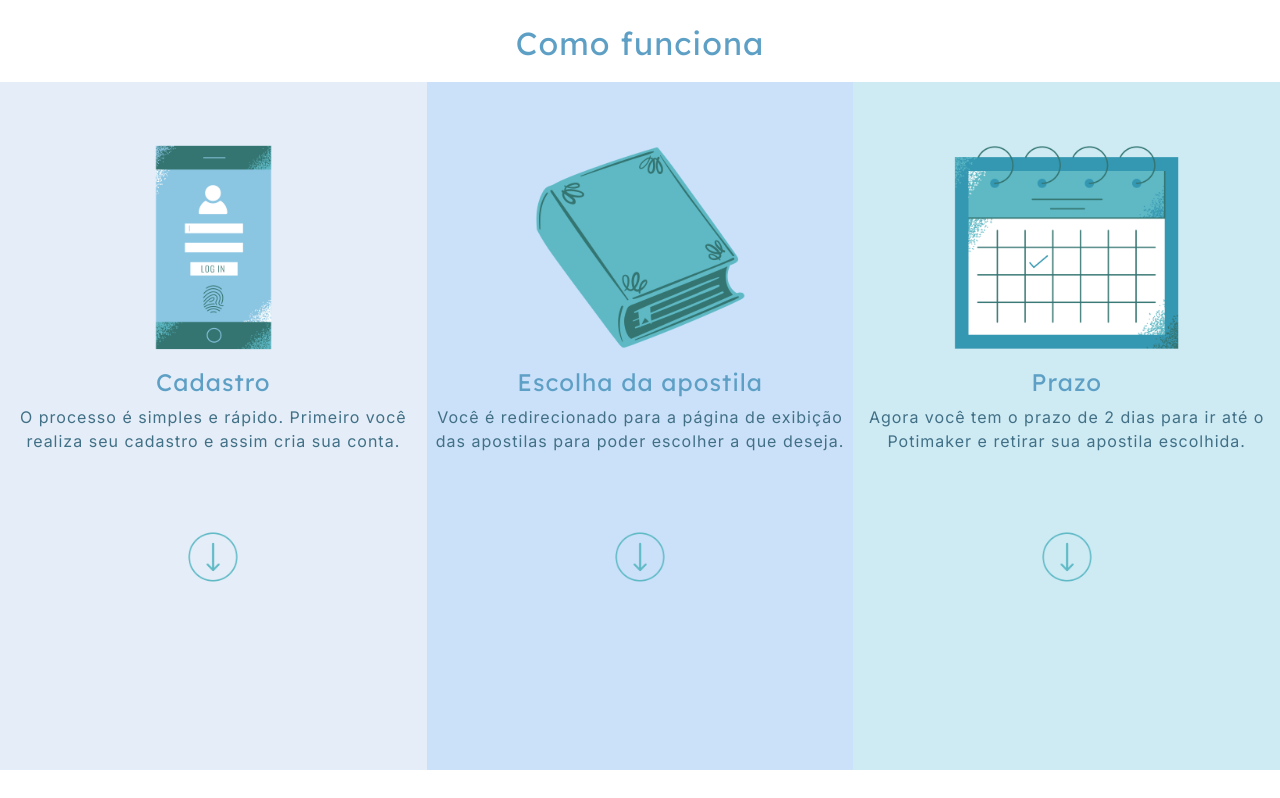
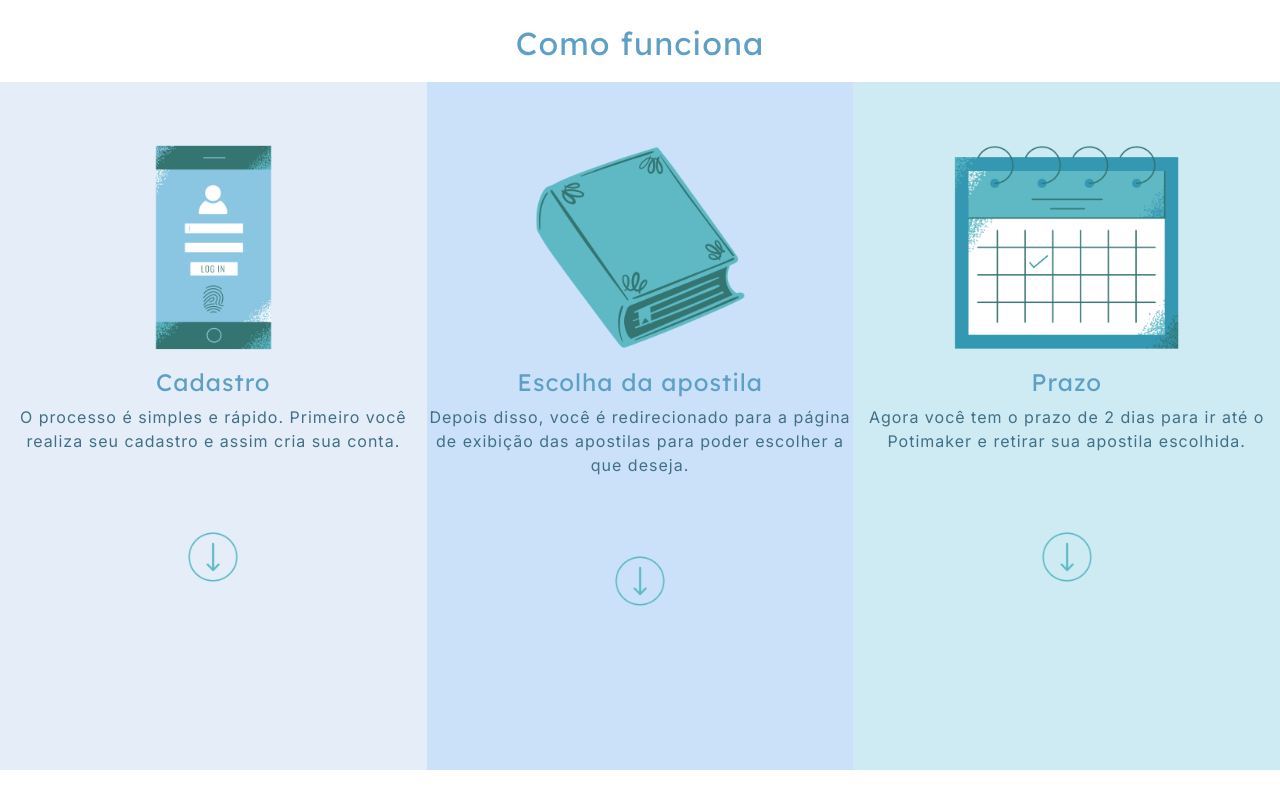
Before and after one commit to isabel-ngls/pi23_emprestimos_potimaker, a PHP site: page / in a window 1280 px wide. Shown: the part 2558-3356 px from the top of the page. Run offline with PHP 8.4, Linux system fonts and the light colour scheme; some web fonts are replaced.

Commit message:
Detalhes do css

```diff
--- a/index.php
+++ b/index.php
@@ -68,7 +68,7 @@
         <div class="box sec2">
           <img src="src/imagens/livro.png" alt="Ícone de livro" width="375px">
           <h4>Escolha da apostila</h4>
-          <p>Você é redirecionado para a página de exibição das apostilas para poder escolher a que deseja.</p>
+          <p>Depois disso, você é redirecionado para a página de exibição das apostilas para poder escolher a que deseja.</p>
           <img src="src/imagens/seta.png" alt="Ícone de seta para baixo" width="100px">
         </div>
         <div class="box sec3">
```
